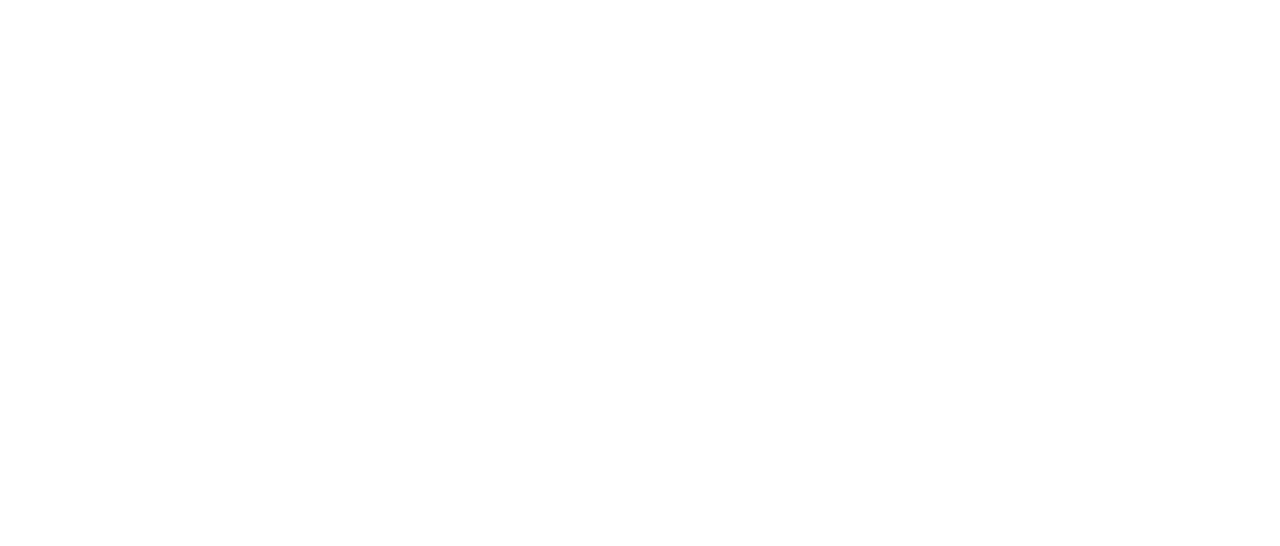
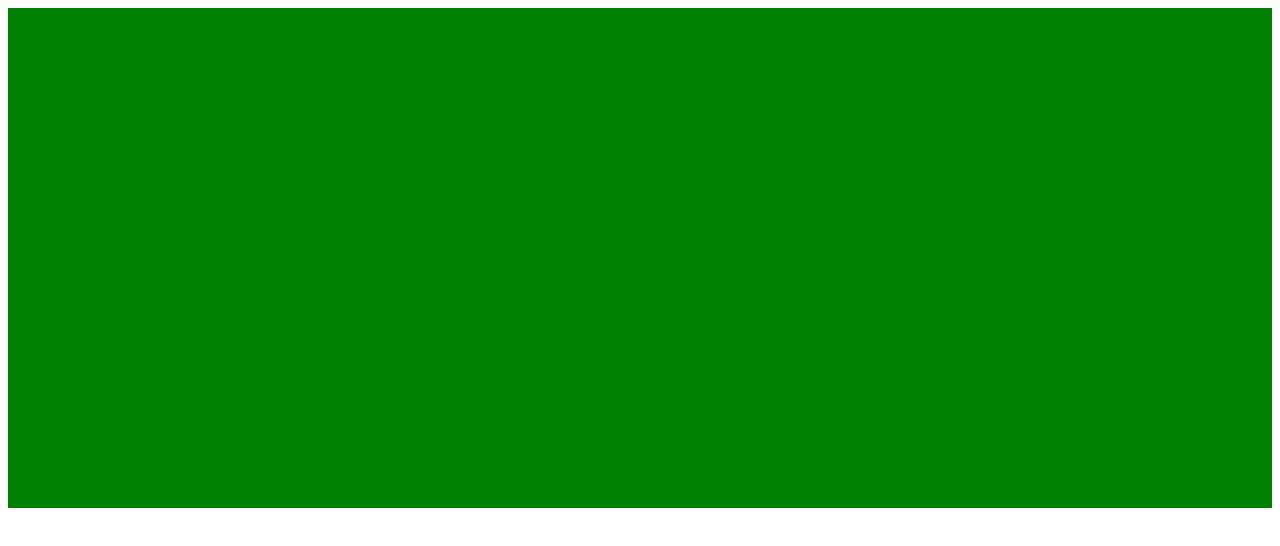
Before and after one commit to cjacqo/odin-restaurants, a website built with webpack: page dist/index.html in a window 1280 px wide. Built offline with nearby package versions, Linux system fonts and the light colour scheme.

Commit message:
Testing out building a nav component. Planning on how I will build and append HTML elements

```diff
--- /dev/null
+++ b/src/components/Nav.js
@@ -0,0 +1,8 @@
+const Nav = () => {
+    const container = document.createElement('div')
+    container.style.height = '500px'
+    container.style.backgroundColor = 'green'
+    return container
+}
+
+export default Nav
--- a/src/index.js
+++ b/src/index.js
@@ -1 +1,3 @@
-console.log("Hi")
+import { onPageLoad } from "./pageLoad";
+
+onPageLoad()
--- /dev/null
+++ b/src/pageLoad.js
@@ -0,0 +1,9 @@
+import Nav from "./components/Nav"
+
+const onPageLoad = () => {
+    const siteParent = document.getElementById('content')
+    console.log(Nav())
+    siteParent.appendChild(Nav())
+}
+
+export { onPageLoad }
```
Also changed, not shown: dist/index.html, dist/main.js.
